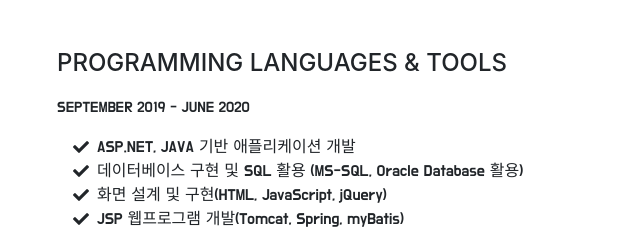
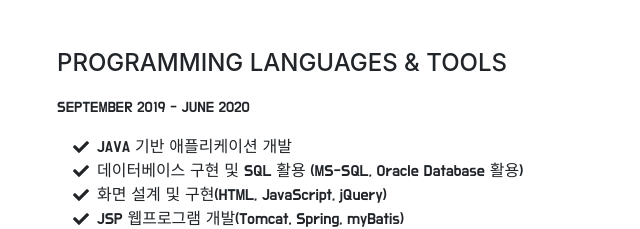
Before and after one commit to Songryan/Songryan.github.io, a website with bundled scripts: page index.html in a window 1280 px wide. Shown: the part 2861-3090 px from the top of the page, without its empty margins (263-903 px from the left). Built offline with nearby package versions, Linux system fonts and the light colour scheme; a web font is replaced by a local one.

Commit message:
[Update]

```diff
--- a/index.html
+++ b/index.html
@@ -227,7 +227,7 @@
             <ul class="fa-ul mb-0">
                 <li style="font-family: 'Do Hyeon', sans-serif;">
                     <i class="fa-li fa fa-check"></i>
-                    ASP.NET, JAVA 기반 애플리케이션 개발
+                    JAVA 기반 애플리케이션 개발
                 </li>
                 <li style="font-family: 'Do Hyeon', sans-serif;">
                     <i class="fa-li fa fa-check"></i>
```
